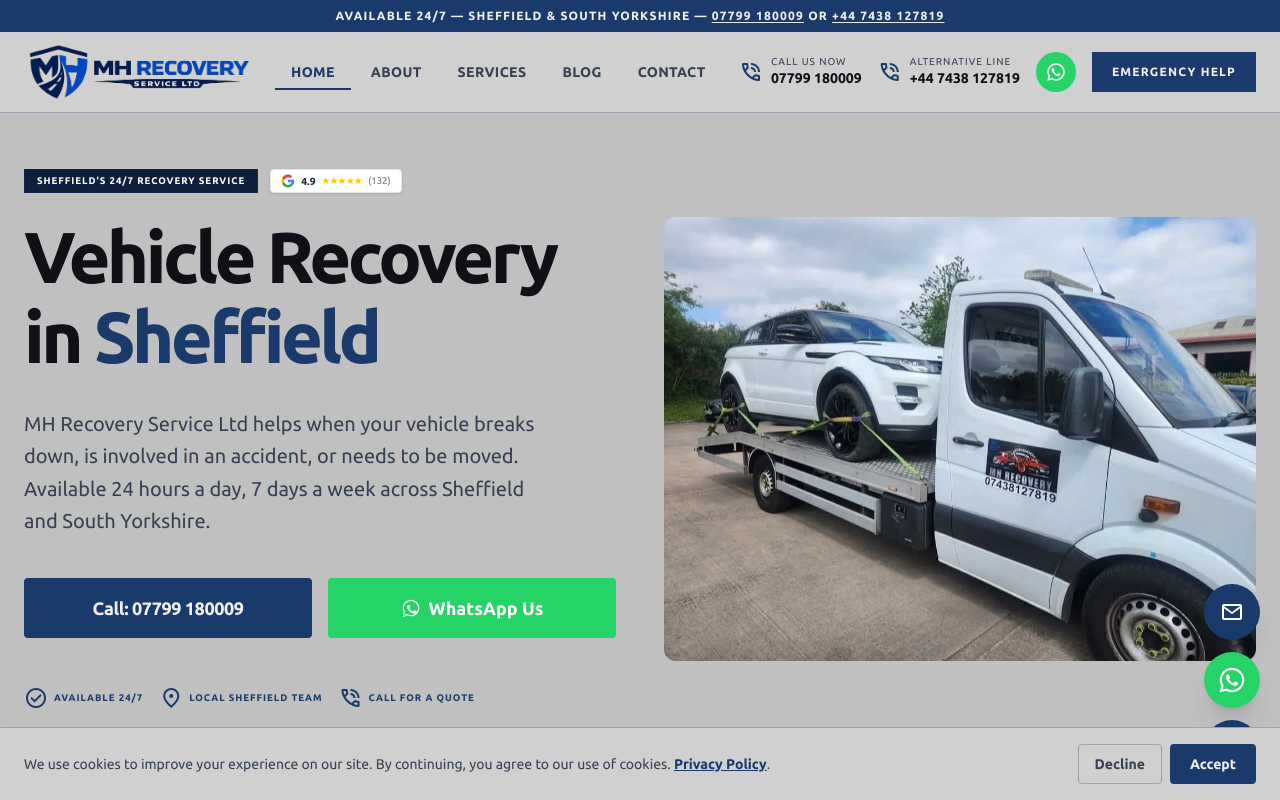
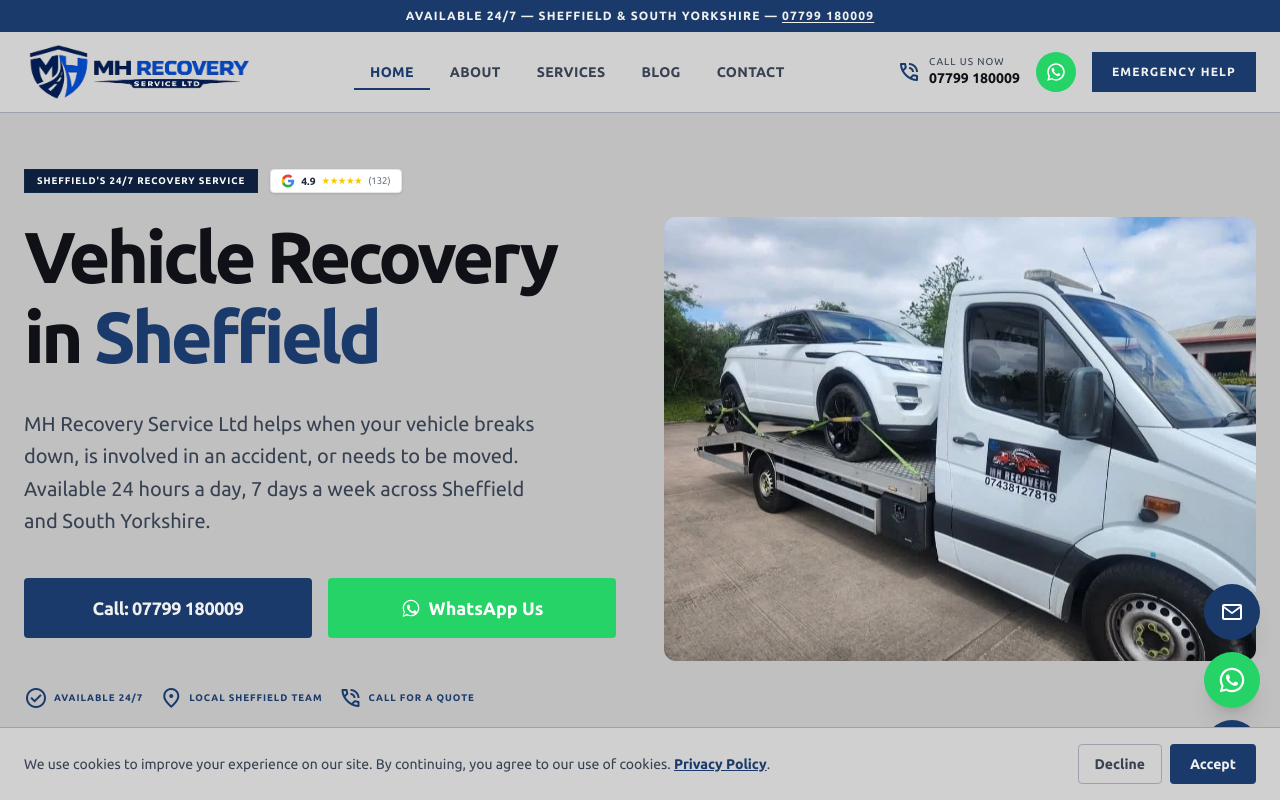
Before and after one commit to infowayfreelance/MH-RECOVERY-SERVICE-LTD, a Next.js app: page / in a window 1280 px wide. Shown: the top 800 px of the page. Built offline with nearby package versions, Linux system fonts and the light colour scheme.

Commit message:
Fix shared navigation to use MH primary phone only

```diff
--- a/components/Navbar.tsx
+++ b/components/Navbar.tsx
@@ -11,8 +11,6 @@ export default function Navbar() {
   const isActive = (path: string) => pathname === path
 
   const whatsappHref = 'https://wa.me/447799180009?text=Hello%2C%20I%20need%20car%20recovery%20assistance.'
-  const SECOND_PHONE_NUMBER = '+44 7438 127819'
-  const SECOND_PHONE_TEL = 'tel:+447438127819'
 
   const navLinks = [
     { href: '/', label: 'Home' },
@@ -29,10 +27,6 @@ export default function Navbar() {
         Available 24/7 &mdash; Sheffield &amp; South Yorkshire &mdash;{' '}
         <a href="tel:+447799180009" className="underline underline-offset-2 hover:no-underline">
           07799 180009
-        </a>
-        {' '}or{' '}
-        <a href={SECOND_PHONE_TEL} className="underline underline-offset-2 hover:no-underline">
-          {SECOND_PHONE_NUMBER}
         </a>
       </div>
 
@@ -74,16 +68,6 @@ export default function Navbar() {
               <div className="flex flex-col leading-tight">
                 <span className="text-[10px] uppercase tracking-widest text-on-surface-variant">Call us now</span>
                 <span className="text-sm font-bold text-on-surface">07799 180009</span>
-              </div>
-            </a>
-            <a
-              href={SECOND_PHONE_TEL}
-              className="flex items-center gap-2 text-on-surface-variant hover:text-on-surface transition-colors"
-            >
-              <span className="material-symbols-outlined text-primary text-xl" aria-hidden="true">phone_in_talk</span>
-              <div className="flex flex-col leading-tight">
-                <span className="text-[10px] uppercase tracking-widest text-on-surface-variant">Alternative line</span>
-                <span className="text-sm font-bold text-on-surface">{SECOND_PHONE_NUMBER}</span>
               </div>
             </a>
             <a
@@ -177,8 +161,6 @@ export default function Navbar() {
               <div>
                 <p className="text-[10px] uppercase tracking-widest text-on-surface-variant">Emergency line</p>
                 <a href="tel:+447799180009" className="text-base font-bold text-on-surface">07799 180009</a>
-                <p className="text-[10px] uppercase tracking-widest text-on-surface-variant mt-1">Alternative line</p>
-                <a href={SECOND_PHONE_TEL} className="text-base font-bold text-on-surface">{SECOND_PHONE_NUMBER}</a>
               </div>
             </div>
             <a
--- a/lib/siteConfig.ts
+++ b/lib/siteConfig.ts
@@ -9,8 +9,8 @@ export const BUSINESS = {
   phonePrimaryTel: 'tel:+447799180009',
   phonePrimaryIntl: '+447799180009',
   phonePrimaryWA: '447799180009',
-  phoneSecondary: '+44 7438 127819',
-  phoneSecondaryTel: 'tel:+447438127819',
+  phoneSecondary: null,
+  phoneSecondaryTel: null,
   // Domain email — update when set up
   emailDomain: null as string | null, // TODO: set to 'info@mhrecoveryserviceltd.co.uk'
   address: {
```
